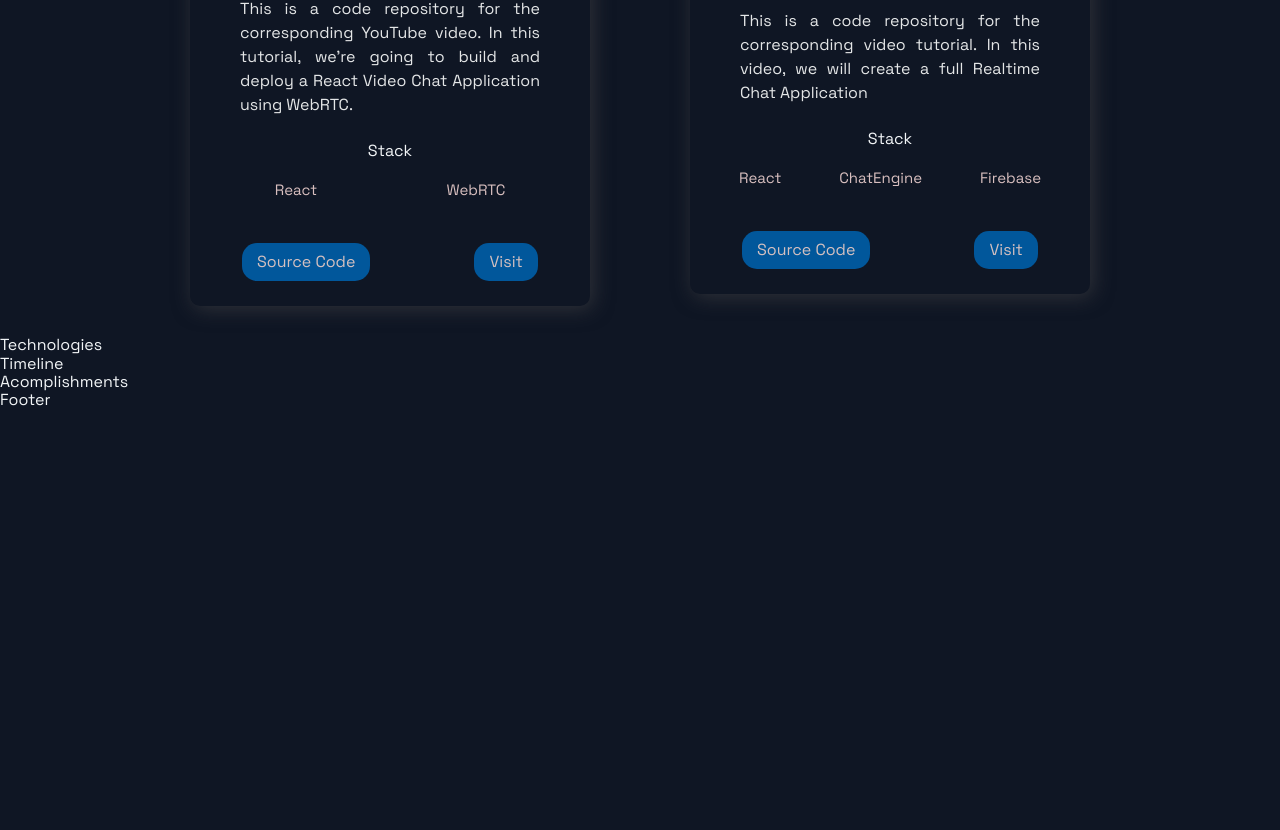
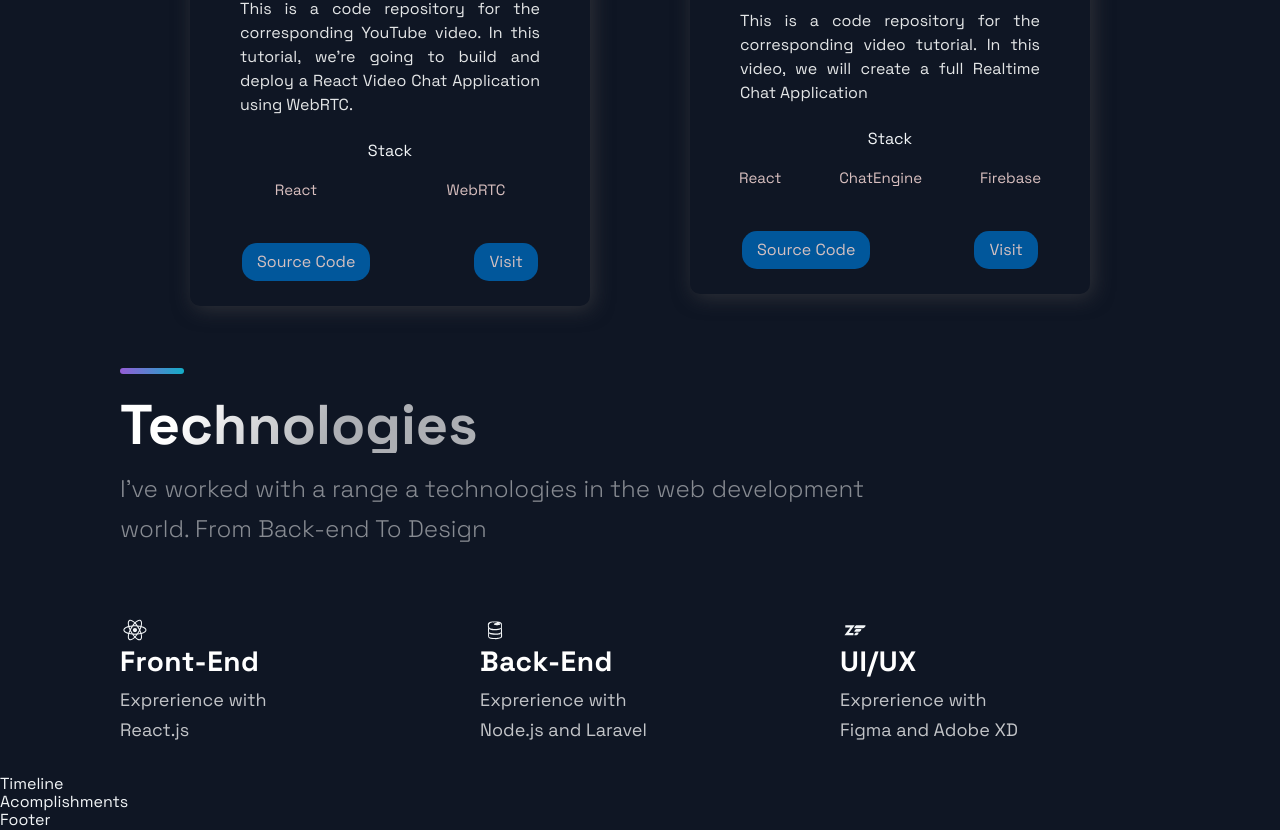
Before and after one commit to tamathecxder/first-nextjs-portfolio, a Next.js app: page / in a window 1280 px wide. Shown: the part 2046-2876 px from the top of the page. Before the commit the page ends 2456 px from the top, so only its background shows below. Built offline with nearby package versions, Linux system fonts and the light colour scheme.

Commit message:
Complete the technology component structure

```diff
--- a/src/components/Technologies/Technologies.js
+++ b/src/components/Technologies/Technologies.js
@@ -3,10 +3,46 @@ import { DiFirebase, DiReact, DiZend } from 'react-icons/di';
 import { Section, SectionDivider, SectionText, SectionTitle } from '../../styles/GlobalComponents';
 import { List, ListContainer, ListItem, ListParagraph, ListTitle } from './TechnologiesStyles';
 
-const Technologies = () =>  (
-  <div>
-    Technologies
-  </div>
+const Technologies = () => (
+  <Section id="tech">
+    <SectionDivider /> <div style={{ marginBottom: "4px" }}><br /></div>
+    <SectionTitle>Technologies</SectionTitle>
+    <SectionText>
+      I've worked with a range a technologies in the web development world. From Back-end To Design
+    </SectionText>
+    <List>
+      <ListItem>
+        <DiReact size="3rem" />
+        <ListContainer>
+          <ListTitle>Front-End</ListTitle>
+          <ListParagraph>
+            Exprerience with <br />
+            React.js
+          </ListParagraph>
+        </ListContainer>
+      </ListItem>
+      <ListItem>
+        <DiFirebase size="3rem" />
+        <ListContainer>
+          <ListTitle>Back-End</ListTitle>
+          <ListParagraph>
+            Exprerience with <br />
+            Node.js and Laravel
+          </ListParagraph>
+        </ListContainer>
+      </ListItem>
+      <ListItem>
+        <DiZend size="3rem" />
+        <ListContainer>
+          <ListTitle>UI/UX</ListTitle>
+          <ListParagraph>
+            Exprerience with <br />
+            Figma and Adobe XD
+          </ListParagraph>
+        </ListContainer>
+      </ListItem>
+    </List>
+  </Section>
 );
 
 export default Technologies;
```
